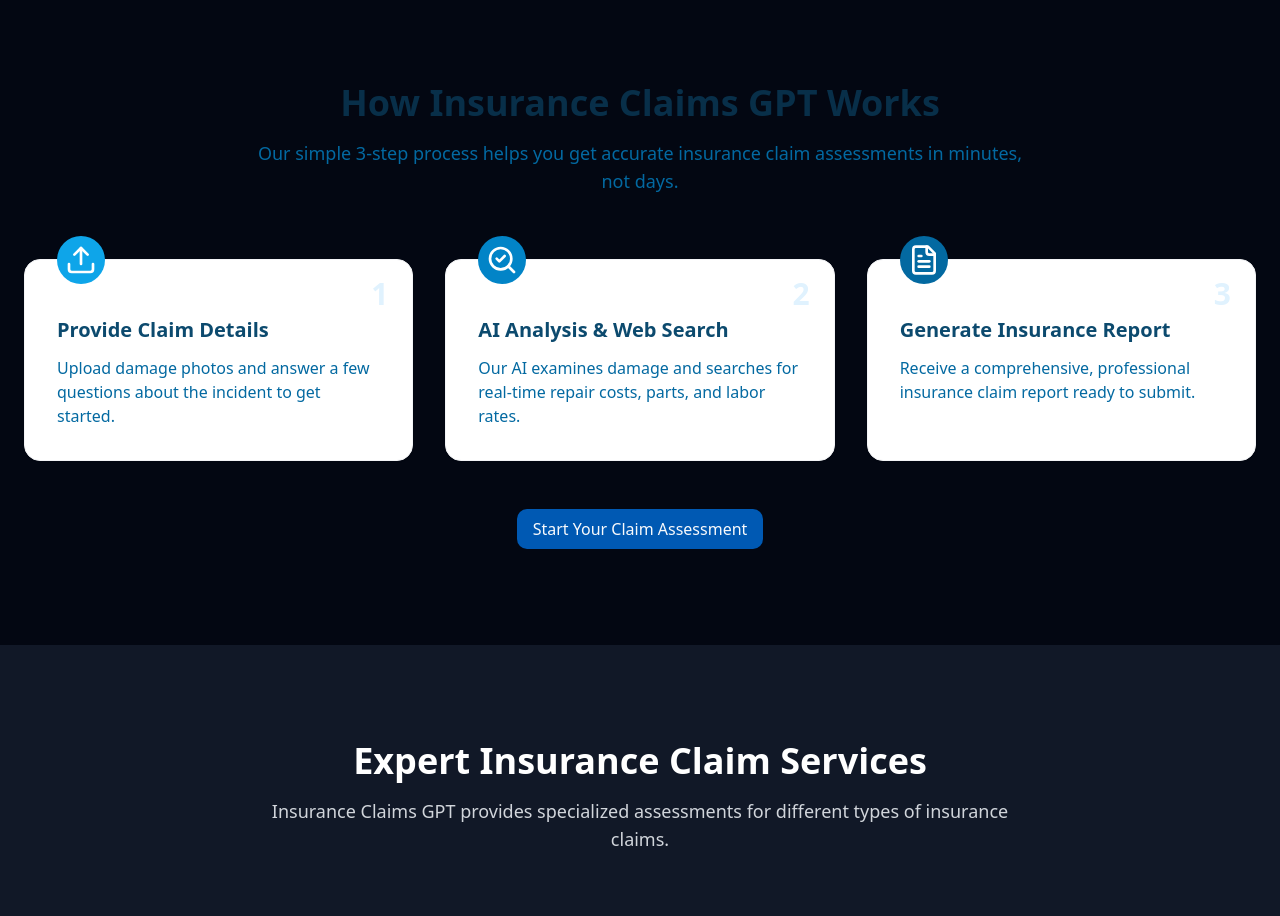
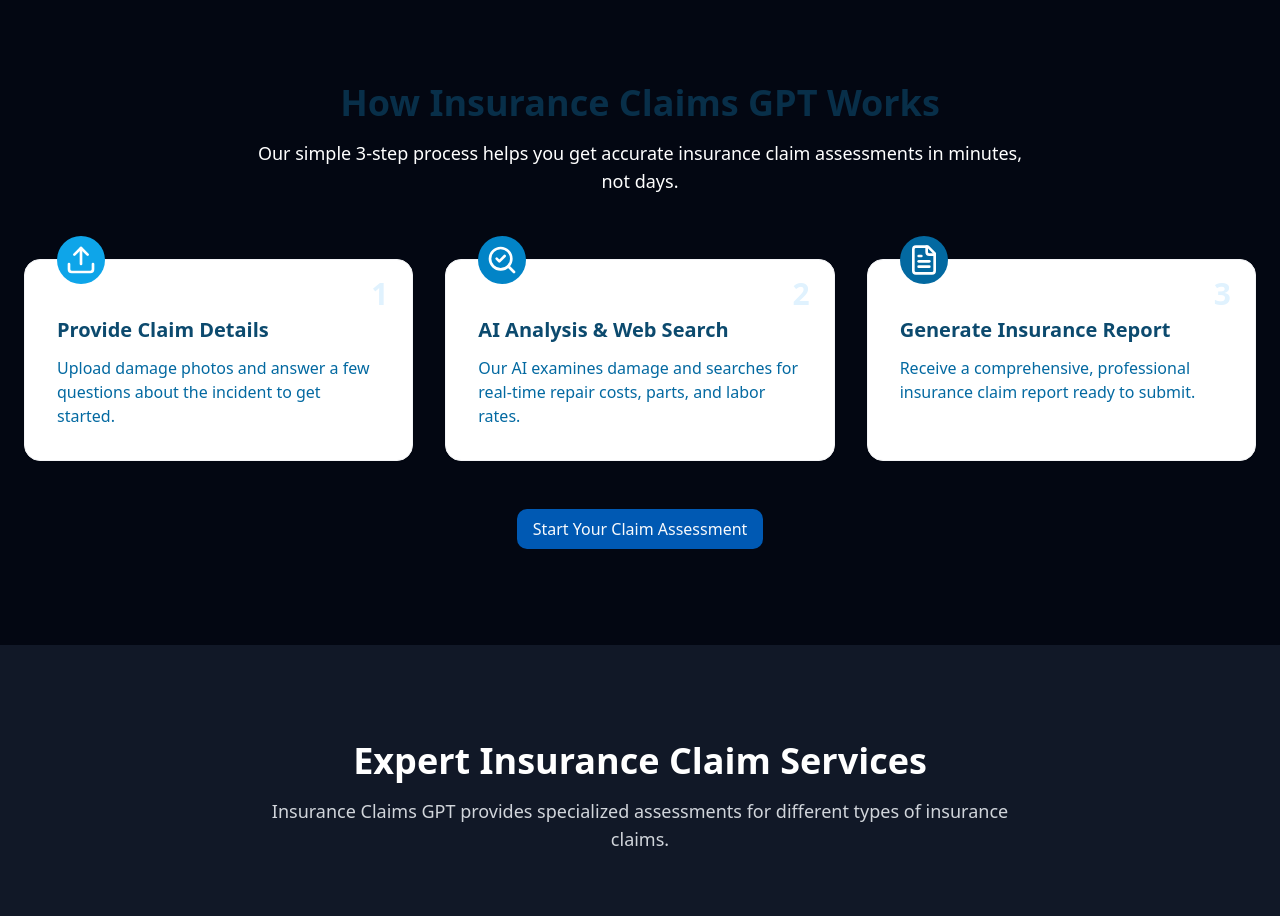
Before and after one commit to aiwebtools/insuranceclaimsgpt, a React (Vite) app: page / in a window 1280 px wide. Shown: the part 2260-3176 px from the top of the page. Built offline with nearby package versions, Linux system fonts and the light colour scheme.

Commit message:
Change text color
Change the color of the description text in the HowItWorks component from blue to white.

```diff
--- a/src/components/HowItWorks.tsx
+++ b/src/components/HowItWorks.tsx
@@ -34,7 +34,7 @@ const HowItWorks = () => {
           <h2 className="text-3xl md:text-4xl font-bold text-insurance-950 mb-4 animate-fade-in-up">
             How Insurance Claims GPT Works
           </h2>
-          <p className="text-lg text-insurance-700 animate-fade-in-up [animation-delay:100ms]">
+          <p className="text-lg text-white animate-fade-in-up [animation-delay:100ms]">
             Our simple 3-step process helps you get accurate insurance claim assessments in minutes, not days.
           </p>
         </div>
```
